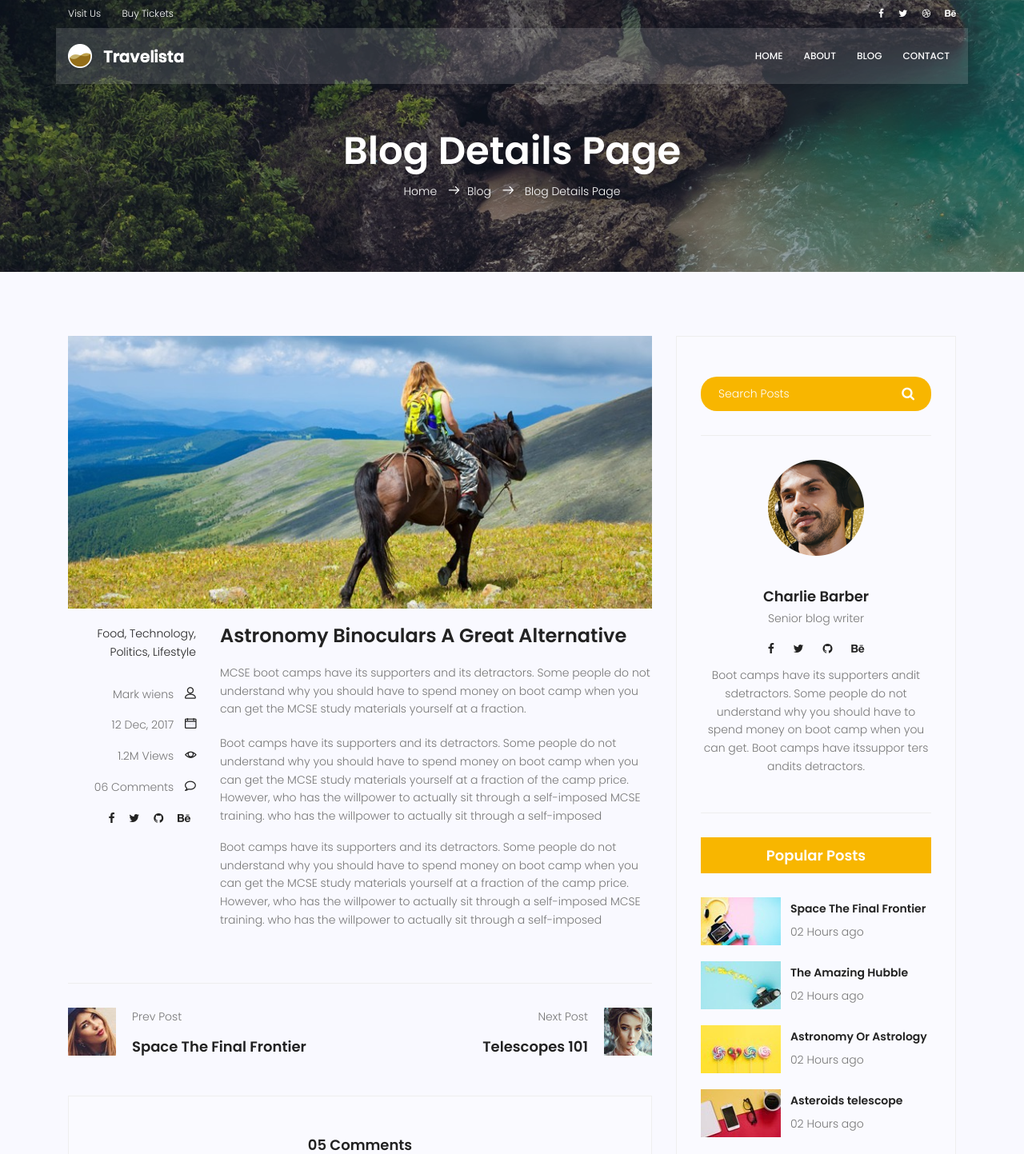
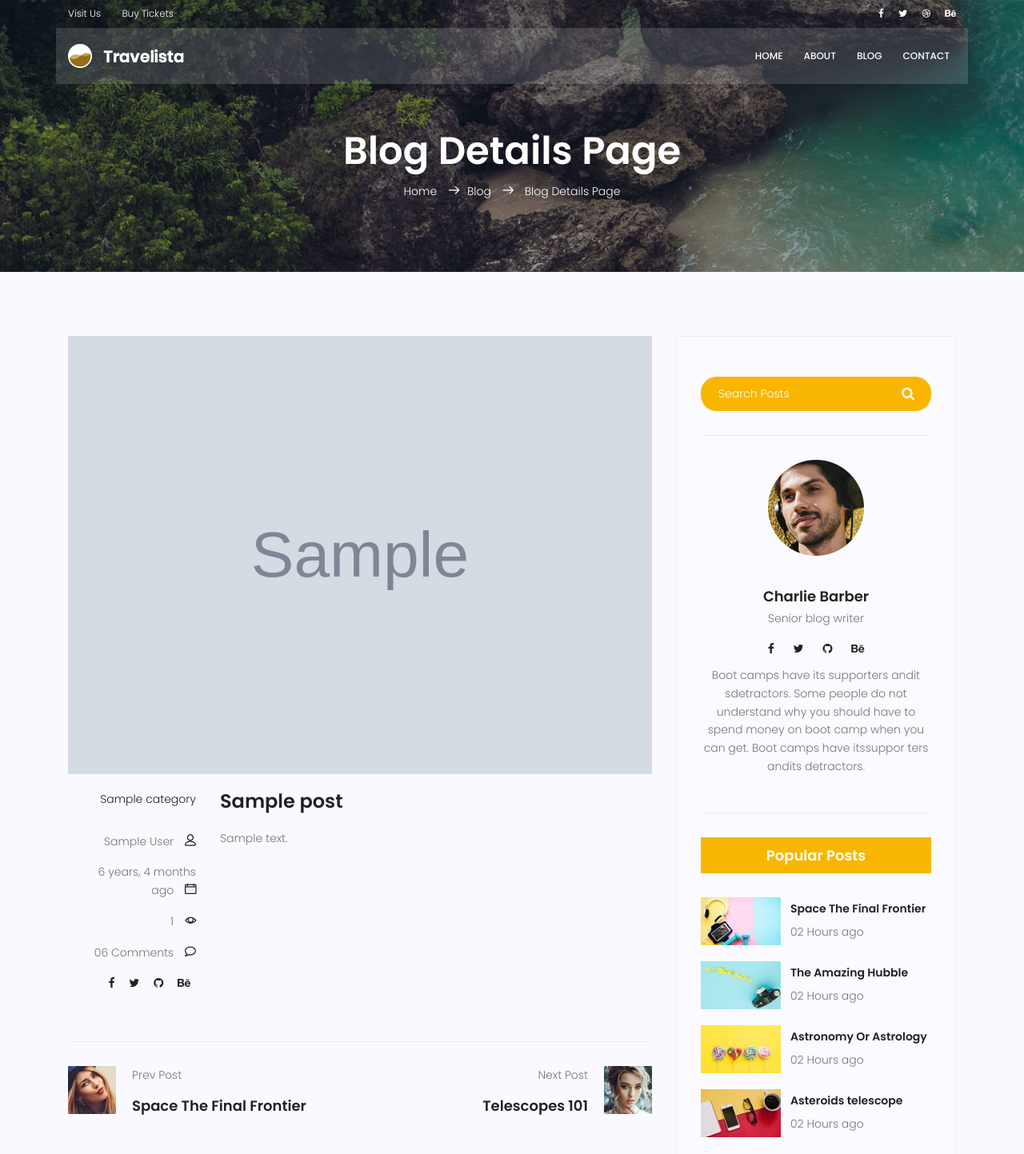
Before and after one commit to Paradoxel/django-blog, a Django app: template templates/blog/blog-single.html in a window 1280 px wide. Shown: the top 1443 px of the page at 80% size. Run offline with Django 5.2, Linux system fonts and the light colour scheme; the template is opened without the code that fills it: values that come from a table or form of the project are taken from there, others are empty; tables that the repository leaves empty hold one stand-in row (values such as "Sample post"); grey boxes marked "Sample" are stand-in pictures; some libraries are stand-ins or nearby versions.

Commit message:
feat: add post detail view with slug-based routing

```diff
--- a/apps/blog/urls.py
+++ b/apps/blog/urls.py
@@ -3,5 +3,5 @@ from . import views
 app_name='blog'
 urlpatterns = [
     path('',views.BlogView.as_view(),name='index'),
-    path('single/',views.blog_single,name='single')
+    path('<slug:slug>',views.PostDetailView.as_view(),name='detail')
 ]
--- a/templates/blog/blog-single.html
+++ b/templates/blog/blog-single.html
@@ -1,5 +1,7 @@
 {% extends 'base.html' %} {% block content %}
 {% load static %}
+{% load humanize %}
+{% load format_views %}
 <!-- start banner Area -->
 <section class="relative about-banner">
   <div class="overlay overlay-bg"></div>
@@ -12,7 +14,7 @@
           <span class="lnr lnr-arrow-right"></span
           ><a href="{% url 'blog:index' %}">Blog </a>
           <span class="lnr lnr-arrow-right"></span>
-          <a href="blog-single.html"> Blog Details Page</a>
+          <a href=""> Blog Details Page</a>
         </p>
       </div>
     </div>
@@ -28,26 +30,26 @@
         <div class="single-post row">
           <div class="col-lg-12">
             <div class="feature-img">
-              <img class="img-fluid" src="{% static 'img/blog/feature-img1.jpg' %}" alt="" />
+              <img class="img-fluid" src="{{post.image.url}}" alt="" />
             </div>
           </div>
           <div class="col-lg-3 col-md-3 meta-details">
             <ul class="tags">
-              <li><a href="#">Food,</a></li>
-              <li><a href="#">Technology,</a></li>
-              <li><a href="#">Politics,</a></li>
-              <li><a href="#">Lifestyle</a></li>
+              {% for category in post.categories.all %}
+              <li><a href="#">{{category}}</a></li>
+              {% if not forloop.last %},{% endif %}
+              {% endfor %}
             </ul>
             <div class="user-details row">
               <p class="user-name col-lg-12 col-md-12 col-6">
-                <a href="#">Mark wiens</a> <span class="lnr lnr-user"></span>
+                <a href="#">{{post.author.get_full_name}}</a> <span class="lnr lnr-user"></span>
               </p>
               <p class="date col-lg-12 col-md-12 col-6">
-                <a href="#">12 Dec, 2017</a>
+                <a href="#">{{ post.published_date|naturaltime }}</a>
                 <span class="lnr lnr-calendar-full"></span>
               </p>
               <p class="view col-lg-12 col-md-12 col-6">
-                <a href="#">1.2M Views</a> <span class="lnr lnr-eye"></span>
+                <a href="#">{{ post.view_count|format_views }}</a> <span class="lnr lnr-eye"></span>
               </p>
               <p class="comments col-lg-12 col-md-12 col-6">
                 <a href="#">06 Comments</a> <span class="lnr lnr-bubble"></span>
@@ -70,29 +72,10 @@
           </div>
           <div class="col-lg-9 col-md-9">
             <h3 class="mt-20 mb-20">
-              Astronomy Binoculars A Great Alternative
+              {{post.title}}
             </h3>
             <p class="excert">
-              MCSE boot camps have its supporters and its detractors. Some
-              people do not understand why you should have to spend money on
-              boot camp when you can get the MCSE study materials yourself at a
-              fraction.
-            </p>
-            <p>
-              Boot camps have its supporters and its detractors. Some people do
-              not understand why you should have to spend money on boot camp
-              when you can get the MCSE study materials yourself at a fraction
-              of the camp price. However, who has the willpower to actually sit
-              through a self-imposed MCSE training. who has the willpower to
-              actually sit through a self-imposed
-            </p>
-            <p>
-              Boot camps have its supporters and its detractors. Some people do
-              not understand why you should have to spend money on boot camp
-              when you can get the MCSE study materials yourself at a fraction
-              of the camp price. However, who has the willpower to actually sit
-              through a self-imposed MCSE training. who has the willpower to
-              actually sit through a self-imposed
+              {{post.content}}
             </p>
           </div>
           <div class="col-lg-12">
```
Also changed, not shown: apps/blog/views.py (+9 -3 lines), templates/blog/blog-home.html (+4 -4 lines).
